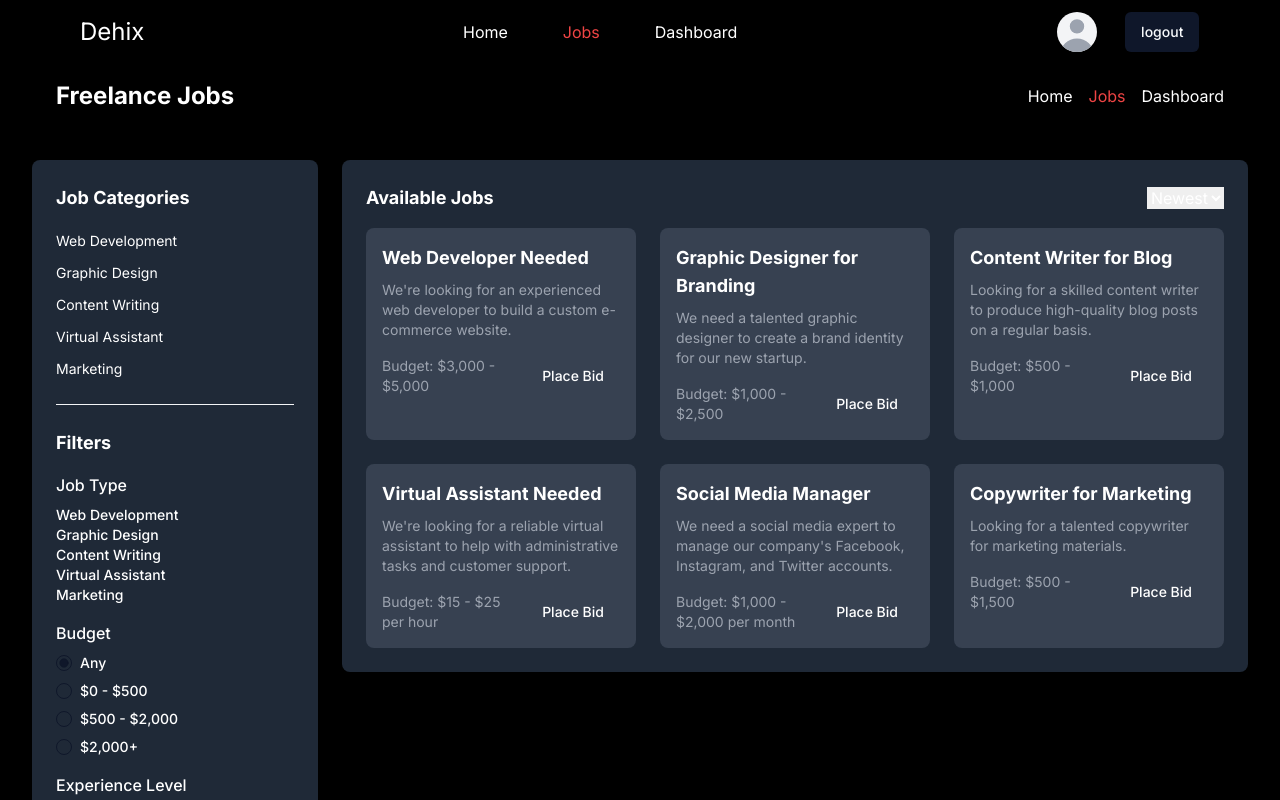
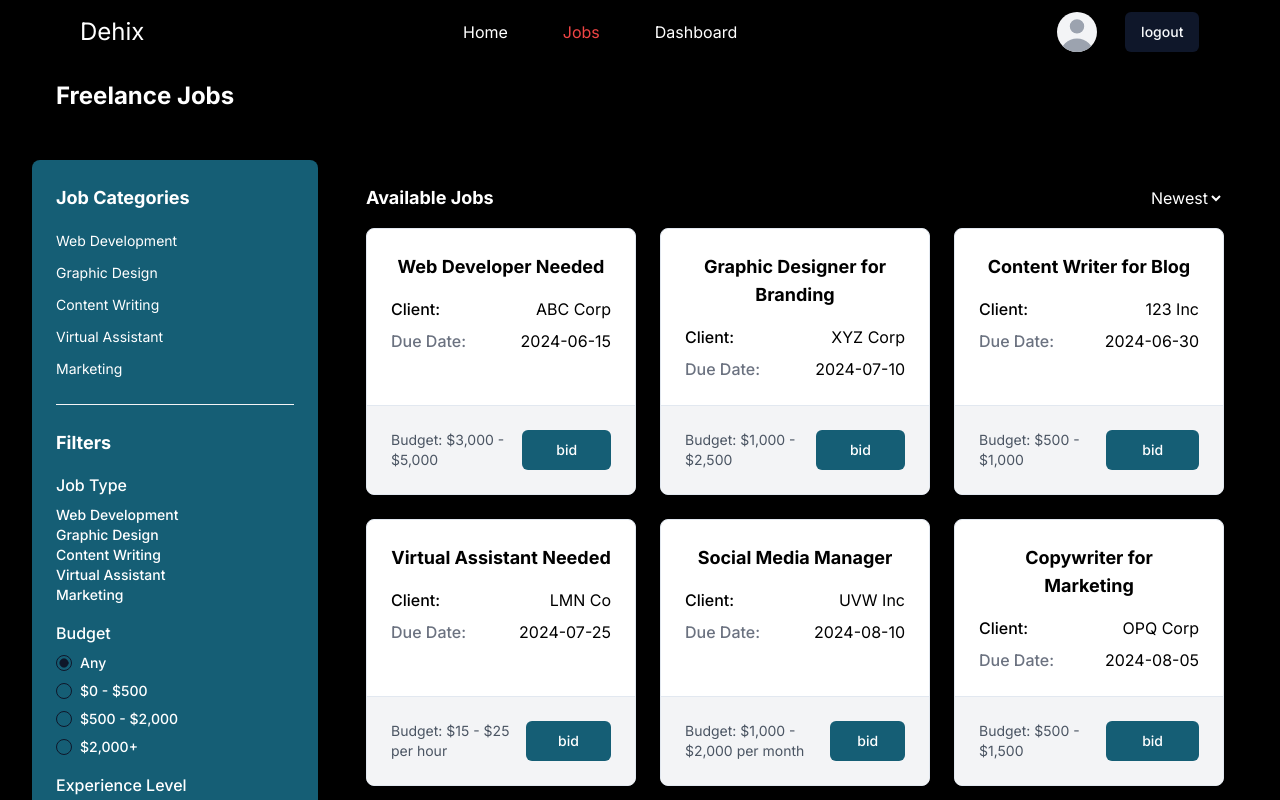
Before and after one commit to Aayushchauhan05/WorkNest, a Next.js app in the folder clientside/: page /jobs in a window 1280 px wide. Shown: the top 800 px of the page. Built offline with nearby package versions, Linux system fonts and the light colour scheme.

Commit message:
job page card ui changed and checkbox are added

```diff
--- a/clientside/src/app/jobs/page.js
+++ b/clientside/src/app/jobs/page.js
@@ -4,6 +4,167 @@ import Link from "next/link"
 // import { RadioGroup, RadioGroupItem } from "@/components/ui/radio-group"
 
 function page() {
+  const jobListings = [
+    {
+      title: 'Web Developer Needed',
+      description: "We're looking for an experienced web developer to build a custom e-commerce website.",
+      budget: '$3,000 - $5,000',
+      client: 'ABC Corp',
+      dueDate: '2024-06-15',
+      status: 'Available to bid'
+    },
+    {
+      title: 'Graphic Designer for Branding',
+      description: 'We need a talented graphic designer to create a brand identity for our new startup.',
+      budget: '$1,000 - $2,500',
+      client: 'XYZ Corp',
+      dueDate: '2024-07-10',
+      status: 'Bid ends soon'
+    },
+    {
+      title: 'Content Writer for Blog',
+      description: 'Looking for a skilled content writer to produce high-quality blog posts on a regular basis.',
+      budget: '$500 - $1,000',
+      client: '123 Inc',
+      dueDate: '2024-06-30',
+      status: 'Available to bid'
+    },
+    {
+      title: 'Virtual Assistant Needed',
+      description: "We're looking for a reliable virtual assistant to help with administrative tasks and customer support.",
+      budget: '$15 - $25 per hour',
+      client: 'LMN Co',
+      dueDate: '2024-07-25',
+      status: 'Bid ends soon'
+    },
+    {
+      title: 'Social Media Manager',
+      description: "We need a social media expert to manage our company's Facebook, Instagram, and Twitter accounts.",
+      budget: '$1,000 - $2,000 per month',
+      client: 'UVW Inc',
+      dueDate: '2024-08-10',
+      status: 'Available to bid'
+    },
+    {
+      title: 'Copywriter for Marketing',
+      description: 'Looking for a talented copywriter for marketing materials.',
+      budget: '$500 - $1,500',
+      client: 'OPQ Corp',
+      dueDate: '2024-08-05',
+      status: 'Bid ends soon'
+    },
+    {
+      title: 'Web Developer Needed',
+      description: "We're looking for an experienced web developer to build a custom e-commerce website.",
+      budget: '$3,000 - $5,000',
+      client: 'ABC Corp',
+      dueDate: '2024-06-15',
+      status: 'Available to bid'
+    },
+    {
+      title: 'Graphic Designer for Branding',
+      description: 'We need a talented graphic designer to create a brand identity for our new startup.',
+      budget: '$1,000 - $2,500',
+      client: 'XYZ Corp',
+      dueDate: '2024-07-10',
+      status: 'Bid ends'
+    },
+    {
+      title: 'Content Writer for Blog',
+      description: 'Looking for a skilled content writer to produce high-quality blog posts on a regular basis.',
+      budget: '$500 - $1,000',
+      client: '123 Inc',
+      dueDate: '2024-06-30',
+      status: 'Available to bid'
+    },
+    {
+      title: 'Virtual Assistant Needed',
+      description: "We're looking for a reliable virtual assistant to help with administrative tasks and customer support.",
+      budget: '$15 - $25 per hour',
+      client: 'LMN Co',
+      dueDate: '2024-07-25',
+      status: 'Bid ends soon'
+    },
+    {
+      title: 'Social Media Manager',
+      description: "We need a social media expert to manage our company's Facebook, Instagram, and Twitter accounts.",
+      budget: '$1,000 - $2,000 per month',
+      client: 'UVW Inc',
+      dueDate: '2024-08-10',
+      status: 'Available to bid'
+    },
+    {
+      title: 'Copywriter for Marketing',
+      description: 'Looking for a talented copywriter for marketing materials.',
+      budget: '$500 - $1,500',
+      client: 'OPQ Corp',
+      dueDate: '2024-08-05',
+      status: 'Bid ends'
+    },
+    {
+      title: 'Web Developer Needed',
+      description: "We're looking for an experienced web developer to build a custom e-commerce website.",
+      budget: '$3,000 - $5,000',
+      client: 'ABC Corp',
+      dueDate: '2024-06-15',
+      status: 'Available to bid'
+    },
+    {
+      title: 'Graphic Designer for Branding',
+      description: 'We need a talented graphic designer to create a brand identity for our new startup.',
+      budget: '$1,000 - $2,500',
+      client: 'XYZ Corp',
+      dueDate: '2024-07-10',
+      status: 'Bid ends'
+    },
+    {
+      title: 'Content Writer for Blog',
+      description: 'Looking for a skilled content writer to produce high-quality blog posts on a regular basis.',
+      budget: '$500 - $1,000',
+      client: '123 Inc',
+      dueDate: '2024-06-30',
+      status: 'Available to bid'
+    },
+    {
+      title: 'Virtual Assistant Needed',
+      description: "We're looking for a reliable virtual assistant to help with administrative tasks and customer support.",
+      budget: '$15 - $25 per hour',
+      client: 'LMN Co',
+      dueDate: '2024-07-25',
+      status: 'Bid ends'
+    },
+    {
+      title: 'Social Media Manager',
+      description: "We need a social media expert to manage our company's Facebook, Instagram, and Twitter accounts.",
+      budget: '$1,000 - $2,000 per month',
+      client: 'UVW Inc',
+      dueDate: '2024-08-10',
+      status: 'Available to bid'
+    },
+    {
+      title: 'Copywriter for Marketing',
+      description: 'Looking for a talented copywriter for marketing materials.',
+      budget: '$500 - $1,500',
+      client: 'OPQ Corp',
+      dueDate: '2024-08-05',
+      status: 'Bid ends soon'
+    }
+  ];
+
+
+  // function getBidStatusColor(status) {
+  //   switch (status) {
+  //     case 'Available to bid':
+  //       return 'bg-cyan-800 text-white';
+  //     case 'Bid ends soon':
+  //       return 'bg-yellow-500 text-black';
+  //     case 'Bid ends':
+  //       return 'bg-red-500 text-black disabled';
+  //     default:
+  //       return '';
+  //   }
+  // }
+
   return (
     <>
 
@@ -12,15 +173,11 @@ function page() {
         <header className="sticky top-0 z-10 w-full px-6 py-4 text-white bg-black">
           <div className="container flex items-center justify-between mx-auto">
             <h1 className="text-2xl font-bold">Freelance Jobs</h1>
-          <nav className="flex items-center space-x-4">
-          <Link href={"/"}>Home</Link>
-            <Link href={"/jobs"} className="text-red-500 ">Jobs</Link>
-            <Link href={"/freelancerDashboard"}>Dashboard</Link>
-          </nav>
+
           </div>
         </header>
         <div className="container grid grid-cols-1 gap-6 py-8 mx-auto text-white bg-black md:grid-cols-12">
-        <div className="sticky col-span-1 p-6 bg-gray-800 rounded-lg shadow-md md:col-span-3 top-24">
+          <div className="sticky col-span-1 p-6 bg-cyan-800 rounded-lg shadow-md md:col-span-3 top-24 w-auto h-[50%]">
             <h2 className="mb-4 text-lg font-bold">Job Categories</h2>
             <ul className="space-y-2">
               <li>
@@ -66,6 +223,11 @@ function page() {
                   </label>
                   <div>
                     <div className="flex items-center gap-2">
+                      <input
+                        type="checkbox"
+                        id="job-type-web-dev"
+                        className="peer hidden"
+                      />
                       <label
                         className="text-sm font-medium text-white peer-disabled:cursor-not-allowed peer-disabled:opacity-70"
                         htmlFor="job-type-web-dev"
@@ -74,6 +236,11 @@ function page() {
                       </label>
                     </div>
                     <div className="flex items-center gap-2">
+                      <input
+                        type="checkbox"
+                        id="job-type-graphic-design"
+                        className="peer hidden"
+                      />
                       <label
                         className="text-sm font-medium text-white peer-disabled:cursor-not-allowed peer-disabled:opacity-70"
                         htmlFor="job-type-graphic-design"
@@ -82,6 +249,11 @@ function page() {
                       </label>
                     </div>
                     <div className="flex items-center gap-2">
+                      <input
+                        type="checkbox"
+                        id="job-type-content-writing"
+                        className="peer hidden"
+                      />
                       <label
                         className="text-sm font-medium text-white peer-disabled:cursor-not-allowed peer-disabled:opacity-70"
                         htmlFor="job-type-content-writing"
@@ -90,6 +262,11 @@ function page() {
                       </label>
                     </div>
                     <div className="flex items-center gap-2">
+                      <input
+                        type="checkbox"
+                        id="job-type-virtual-assistant"
+                        className="peer hidden"
+                      />
                       <label
                         className="text-sm font-medium text-white peer-disabled:cursor-not-allowed peer-disabled:opacity-70"
                         htmlFor="job-type-virtual-assistant"
@@ -98,6 +275,11 @@ function page() {
                       </label>
                     </div>
                     <div className="flex items-center gap-2">
+                      <input
+                        type="checkbox"
+                        id="job-type-marketing"
+                        className="peer hidden"
+                      />
                       <label
                         className="text-sm font-medium text-white peer-disabled:cursor-not-allowed peer-disabled:opacity-70"
                         htmlFor="job-type-marketing"
@@ -106,6 +288,7 @@ function page() {
                       </label>
                     </div>
                   </div>
+
                 </div>
                 <div className="grid gap-2">
                   <label
@@ -166,7 +349,7 @@ function page() {
                         aria-checked="false"
                         data-state="unchecked"
                         value="low"
-                      className="w-4 h-4 border rounded-full aspect-square border-primary text-primary ring-offset-background focus:outline-none focus-visible:ring-2 focus-visible:ring-ring focus-visible:ring-offset-2 disabled:cursor-not-allowed disabled:opacity-50"
+                        className="w-4 h-4 border text-w rounded-full aspect-square border-primary text-primary ring-offset-background focus:outline-none focus-visible:ring-2 focus-visible:ring-ring focus-visible:ring-offset-2 disabled:cursor-not-allowed disabled:opacity-50"
                         id="budget-low"
                         tabIndex="-1"
                         data-radix-collection-item=""
@@ -227,6 +410,11 @@ function page() {
                   </label>
                   <div>
                     <div className="flex items-center gap-2">
+                      <input
+                        type="checkbox"
+                        id="experience-entry"
+                        className="peer hidden"
+                      />
                       <label
                         className="text-sm font-medium text-white peer-disabled:cursor-not-allowed peer-disabled:opacity-70"
                         htmlFor="experience-entry"
@@ -235,6 +423,11 @@ function page() {
                       </label>
                     </div>
                     <div className="flex items-center gap-2">
+                      <input
+                        type="checkbox"
+                        id="experience-intermediate"
+                        className="peer hidden"
+                      />
                       <label
                         className="text-sm font-medium text-white peer-disabled:cursor-not-allowed peer-disabled:opacity-70"
                         htmlFor="experience-intermediate"
@@ -243,6 +436,11 @@ function page() {
                       </label>
                     </div>
                     <div className="flex items-center gap-2">
+                      <input
+                        type="checkbox"
+                        id="experience-expert"
+                        className="peer hidden"
+                      />
                       <label
                         className="text-sm font-medium text-white peer-disabled:cursor-not-allowed peer-disabled:opacity-70"
                         htmlFor="experience-expert"
@@ -252,15 +450,16 @@ function page() {
                     </div>
                   </div>
                 </div>
+
               </div>
             </div>
           </div>
-        <div className="col-span-1 md:col-span-9">
-          <div className="p-6 bg-gray-800 rounded-lg shadow-md">
+          <div className="col-span-1 md:col-span-9 w-full">
+            <div className="p-6  rounded-lg shadow-md">
               <div className="flex items-center justify-between mb-4">
                 <h2 className="text-lg font-bold">Available Jobs</h2>
-              <div className="flex items-center space-x-4">
-                <select>
+                <div className="flex items-center space-x-4 bg-gray-800">
+                  <select className="bg-black focus:outline-none">
                     <option value="newest">Newest</option>
                     <option value="oldest">Oldest</option>
                     <option value="budget">Budget</option>
@@ -268,76 +467,35 @@ function page() {
                 </div>
               </div>
               <div className="grid grid-cols-1 gap-6 md:grid-cols-2 lg:grid-cols-3">
-              <div className="p-4 bg-gray-700 rounded-lg">
-                <h3 className="mb-2 text-lg font-bold">Web Developer Needed</h3>
-                <p className="mb-4 text-sm text-gray-400">
-                  We're looking for an experienced web developer to build a custom e-commerce website.
-                </p>
+                {jobListings.map((job, index) => (
+
+                  <div key={index} className="rounded-lg overflow-hidden border bg-white text-black shadow-sm relative group">
+                    <div className="flex flex-col justify-between h-full">
+                      <div className="flex flex-col space-y-4 p-6">
+                        <h3 className="text-lg font-bold text-center ">{job.title}</h3>
+
+                        <div className="flex flex-col space-y-2">
                           <div className="flex items-center justify-between">
-                  <div className="text-sm text-gray-400">Budget: $3,000 - $5,000</div>
-                  <button className="inline-flex items-center justify-center h-10 px-4 py-2 text-sm font-medium transition-colors rounded-md whitespace-nowrap ring-offset-background focus-visible:outline-none focus-visible:ring-2 focus-visible:ring-ring focus-visible:ring-offset-2 disabled:pointer-events-none disabled:opacity-50">
-                    Place Bid
-                  </button>
+                            <span className="font-medium">Client:</span>
+                            <span>{job.client}</span>
+                          </div>
+                          <div className="flex items-center justify-between">
+                            <span className="text-gray-500 font-medium">Due Date:</span>
+                            <span>{job.dueDate}</span>
                           </div>
                         </div>
-              <div className="p-4 bg-gray-700 rounded-lg">
-                <h3 className="mb-2 text-lg font-bold">Graphic Designer for Branding</h3>
-                <p className="mb-4 text-sm text-gray-400">
-                  We need a talented graphic designer to create a brand identity for our new startup.
-                </p>
-                <div className="flex items-center justify-between">
-                  <div className="text-sm text-gray-400">Budget: $1,000 - $2,500</div>
-                  <button className="inline-flex items-center justify-center h-10 px-4 py-2 text-sm font-medium transition-colors rounded-md whitespace-nowrap ring-offset-background focus-visible:outline-none focus-visible:ring-2 focus-visible:ring-ring focus-visible:ring-offset-2 disabled:pointer-events-none disabled:opacity-50">
-                    Place Bid
+                      </div>
+                      <div className="p-6 bg-gray-100 border-t flex gap-2">
+                        <div className="text-sm text-gray-600">Budget: {job.budget}</div>
+                        <button className={`inline-flex items-center justify-center w-[50%] h-10 bg-cyan-800  rounded-md text-sm font-medium text-white hover:text-blue-600 focus:outline-none focus:ring-2 focus:ring-blue-500 focus:ring-offset-2 px-3 py-3`}>
+                          bid
                         </button>
+
                       </div>
                     </div>
-              <div className="p-4 bg-gray-700 rounded-lg">
-                <h3 className="mb-2 text-lg font-bold">Content Writer for Blog</h3>
-                <p className="mb-4 text-sm text-gray-400">
-                  Looking for a skilled content writer to produce high-quality blog posts on a regular basis.
-                </p>
-                <div className="flex items-center justify-between">
-                  <div className="text-sm text-gray-400">Budget: $500 - $1,000</div>
-                  <button className="inline-flex items-center justify-center h-10 px-4 py-2 text-sm font-medium transition-colors rounded-md whitespace-nowrap ring-offset-background focus-visible:outline-none focus-visible:ring-2 focus-visible:ring-ring focus-visible:ring-offset-2 disabled:pointer-events-none disabled:opacity-50">
-                    Place Bid
-                  </button>
+                    <div className="absolute inset-0 bg-white opacity-0 rounded-lg transition-opacity group-hover:opacity-20"></div>
                   </div>
-              </div>
-              <div className="p-4 bg-gray-700 rounded-lg">
-                <h3 className="mb-2 text-lg font-bold">Virtual Assistant Needed</h3>
-                <p className="mb-4 text-sm text-gray-400">
-                  We're looking for a reliable virtual assistant to help with administrative tasks and customer support.
-                </p>
-                <div className="flex items-center justify-between">
-                  <div className="text-sm text-gray-400">Budget: $15 - $25 per hour</div>
-                  <button className="inline-flex items-center justify-center h-10 px-4 py-2 text-sm font-medium transition-colors rounded-md whitespace-nowrap ring-offset-background focus-visible:outline-none focus-visible:ring-2 focus-visible:ring-ring focus-visible:ring-offset-2 disabled:pointer-events-none disabled:opacity-50">
-                    Place Bid
-                  </button>
-                </div>
-              </div>
-              <div className="p-4 bg-gray-700 rounded-lg">
-                <h3 className="mb-2 text-lg font-bold">Social Media Manager</h3>
-                <p className="mb-4 text-sm text-gray-400">
-                  We need a social media expert to manage our company's Facebook, Instagram, and Twitter accounts.
-                </p>
-                <div className="flex items-center justify-between">
-                  <div className="text-sm text-gray-400">Budget: $1,000 - $2,000 per month</div>
-                  <button className="inline-flex items-center justify-center h-10 px-4 py-2 text-sm font-medium transition-colors rounded-md whitespace-nowrap ring-offset-background focus-visible:outline-none focus-visible:ring-2 focus-visible:ring-ring focus-visible:ring-offset-2 disabled:pointer-events-none disabled:opacity-50">
-                    Place Bid
-                  </button>
-                </div>
-              </div>
-              <div className="p-4 bg-gray-700 rounded-lg">
-                <h3 className="mb-2 text-lg font-bold">Copywriter for Marketing</h3>
-                <p className="mb-4 text-sm text-gray-400">Looking for a talented copywriter for marketing materials.</p>
-                <div className="flex items-center justify-between">
-                  <div className="text-sm text-gray-400">Budget: $500 - $1,500</div>
-                  <button className="inline-flex items-center justify-center h-10 px-4 py-2 text-sm font-medium transition-colors rounded-md whitespace-nowrap ring-offset-background focus-visible:outline-none focus-visible:ring-2 focus-visible:ring-ring focus-visible:ring-offset-2 disabled:pointer-events-none disabled:opacity-50">
-                    Place Bid
-                  </button>
-                </div>
-              </div>
+                ))}
               </div>
             </div>
           </div>
```
Lines whose indentation alone changed are shown as unchanged.
